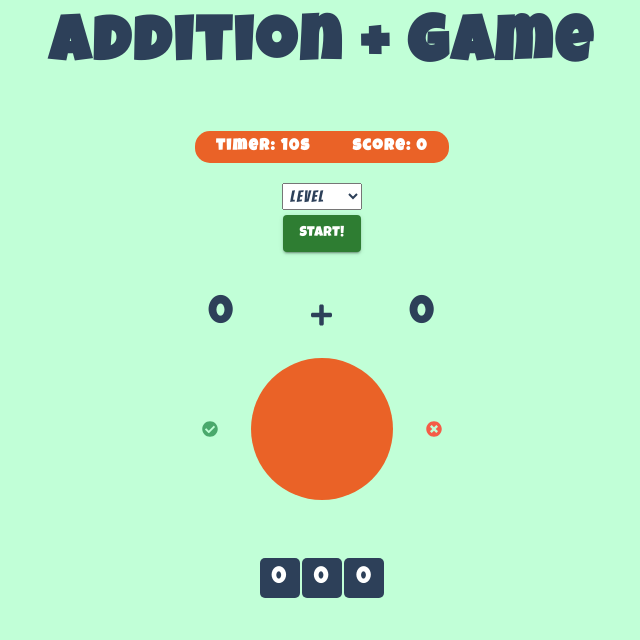
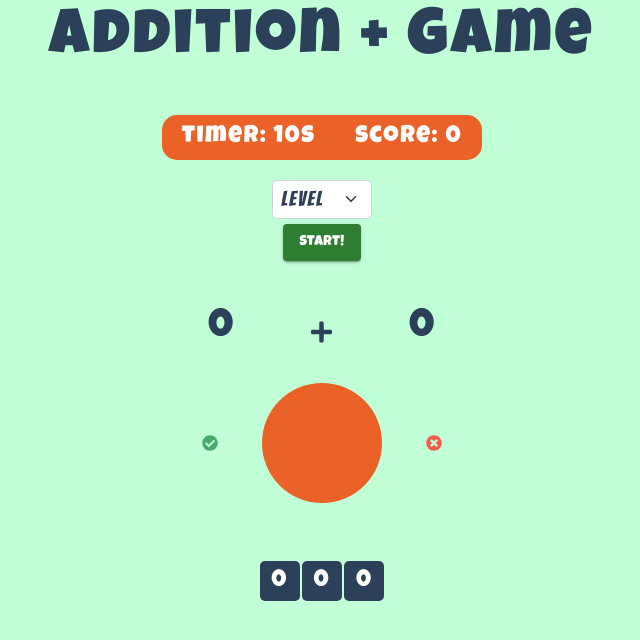
Before and after one commit to kwesi-selorm/addition-game, a React (Create React App) app: page / in a window 1280 px wide. Shown: the top 640 px of the page, without its empty margins (318-958 px from the left). Built offline with nearby package versions, Linux system fonts and the light colour scheme.

Commit message:
install bootstrap package and apply styles to difficulty select input, update functions.

```diff
--- a/package.json
+++ b/package.json
@@ -14,6 +14,7 @@
     "@testing-library/user-event": "^13.5.0",
     "jquery": "^3.6.0",
     "react": "^17.0.2",
+    "react-bootstrap": "^2.1.2",
     "react-dom": "^17.0.2",
     "react-router-dom": "^6.2.1",
     "react-scripts": "5.0.0",
--- a/public/index.html
+++ b/public/index.html
@@ -15,6 +15,14 @@
       rel="stylesheet"
     />
 
+    <!-- Bootstrap -->
+    <link
+      rel="stylesheet"
+      href="https://cdn.jsdelivr.net/npm/bootstrap@5.1.3/dist/css/bootstrap.min.css"
+      integrity="sha384-1BmE4kWBq78iYhFldvKuhfTAU6auU8tT94WrHftjDbrCEXSU1oBoqyl2QvZ6jIW3"
+      crossorigin="anonymous"
+    />
+
     <title>Addition Game</title>
   </head>
 
@@ -26,7 +34,7 @@
             src="https://cdn.lordicon.com/xjovhxra.json"
             trigger="loop"
             colors="primary:#121331,secondary:#08a88a"
-            style="width: 200px; height: 200px;"
+            style="width: 200px; height: 200px"
           >
           </lord-icon>
         </div>
--- a/src/components/Main.jsx
+++ b/src/components/Main.jsx
@@ -6,6 +6,7 @@ import {
   faTimesCircle,
 } from "@fortawesome/free-solid-svg-icons";
 import { FontAwesomeIcon } from "@fortawesome/react-fontawesome";
+import Form from "react-bootstrap/Form";
 
 function Main(props) {
   const navigate = useNavigate();
@@ -22,7 +23,7 @@ function Main(props) {
       </div>
 
       <div className="start-div">
-        <select id="difficulty" defaultValue="">
+        <Form.Select id="difficulty" defaultValue="" size="lg">
           <option className="difficulty-option" value="">
             Level
           </option>
@@ -35,7 +36,7 @@ function Main(props) {
           <option className="difficulty-option" value="hard">
             Hard
           </option>
-        </select>
+        </Form.Select>
 
         {/* Start and Pause buttons */}
         <div className="start-pause-div">
--- a/src/components/Scorecard.jsx
+++ b/src/components/Scorecard.jsx
@@ -29,7 +29,6 @@ export default function Scorecard(props) {
         onClick={() => {
           navigate("/");
           window.location.reload();
-          // Wait for window load
         }}
         style={{ fontFamily: "Luckiest Guy" }}
       >
--- a/src/styles.css
+++ b/src/styles.css
@@ -20,7 +20,7 @@ body {
 .loader-container {
   background-color: #c1ffd7;
   height: 100%;
-  /* margin: 0 auto; */
+  margin: 0 auto;
   padding-top: 50%;
   text-align: center;
 }
@@ -46,7 +46,7 @@ body {
 
   font-size: 0.6rem;
   margin: 35px auto 5px;
-  width: 20%;
+  width: 20rem;
 
   display: flex;
   flex: 1;
@@ -81,11 +81,12 @@ body {
 #difficulty {
   color: #2d4059;
   font-family: Bangers;
-  font-size: 1rem;
+  font-size: 1.3rem;
   height: fit-content;
   padding: 0.2rem;
+  padding-left: 0.5rem;
   min-width: 50px;
-  width: fit-content;
+  width: 100px;
 }
 
 .difficulty-option {
@@ -211,7 +212,7 @@ body {
 
 .scorecard-h2 {
   font-size: 3vw;
-  margin-top: 5%;
+  margin-top: 3%;
 }
 
 .restart-button {
```
Also changed, not shown: 1 other file (tests, documents, lock files or other folders).
